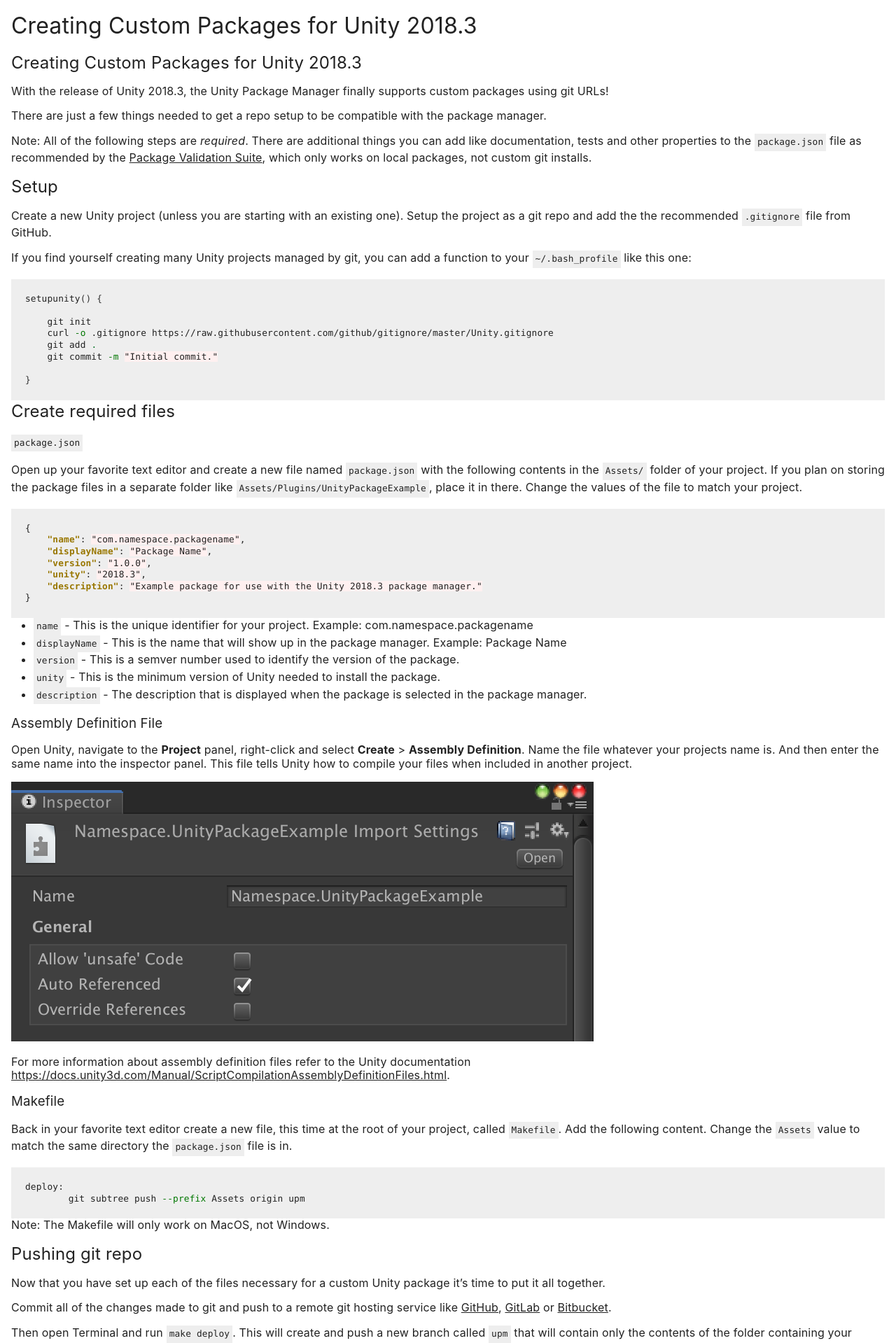
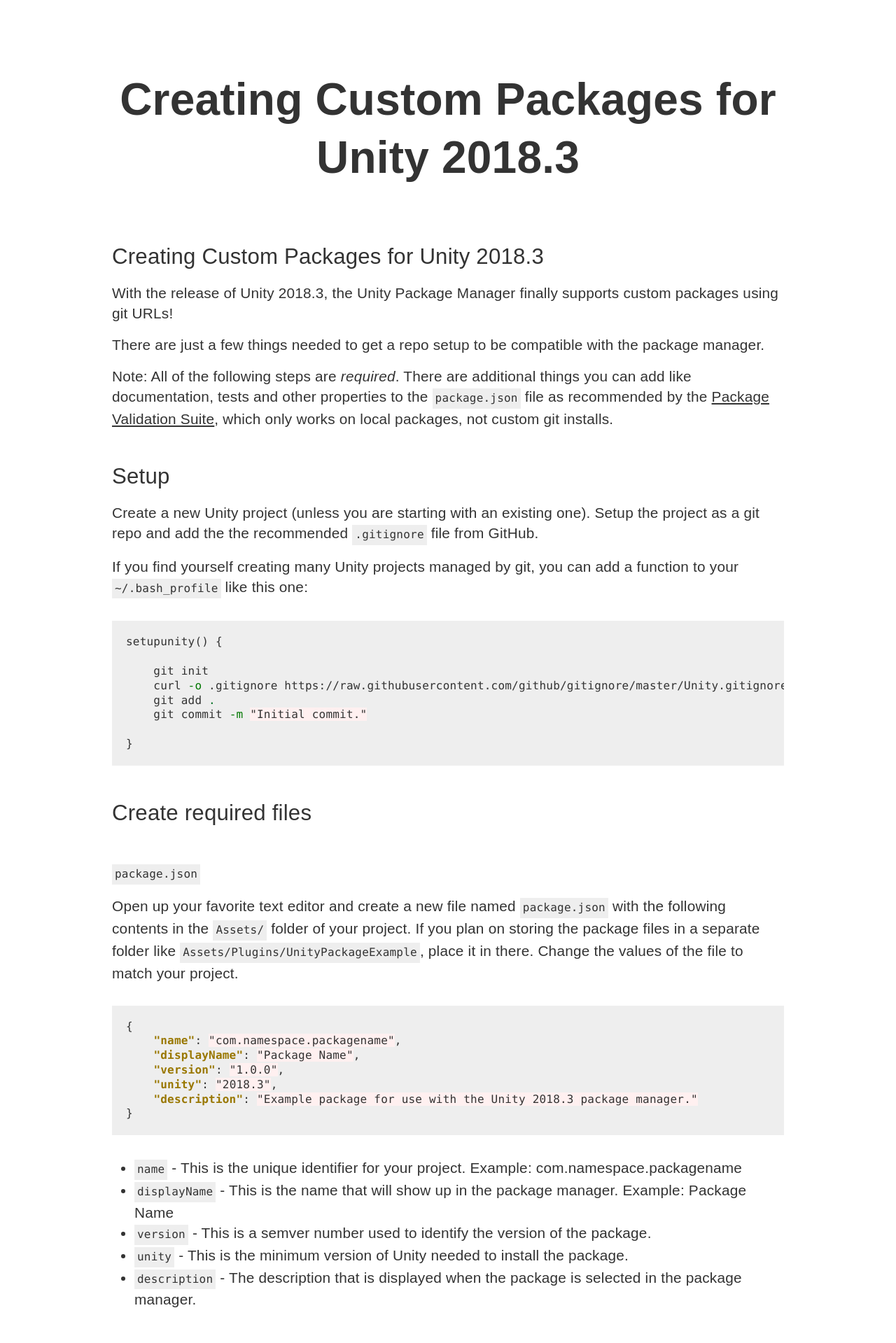
Before and after one commit to neogeek/neogeek.github.io, a Jekyll site: the page built from _posts/2019-01-01-creating-custom-packages-for-unity-2018.3.md, in a window 1280 px wide. Shown: the top 1919 px of the page at 70% size. Built offline with Jekyll 4.4.1, drawn with Linux system fonts in a browser that asks for light colours; some web fonts are replaced.

Commit message:
Added custom css.

```diff
--- a/css/styles.css
+++ b/css/styles.css
@@ -1,3 +1,15 @@
+@import url('https://rsms.me/inter/inter.css');
+
+html {
+    font-family: 'Inter', sans-serif;
+}
+
+@supports (font-variation-settings: normal) {
+    html {
+        font-family: 'Inter var', sans-serif;
+    }
+}
+
 html {
     box-sizing: border-box;
 }
@@ -12,26 +24,28 @@
 
 body {
     padding: 1em;
-    font-family: -apple-system, BlinkMacSystemFont, 'Helvetica', 'Arial',
-        sans-serif;
-    font-size: 1em;
-    line-height: 1.2;
-    color: #222;
+    font-size: 1.3em;
+    line-height: 1.4;
+    color: #333;
     letter-spacing: 0.01em;
 }
 
-h1,
+h1 {
+    margin: 5rem 0;
+    font-size: 4rem;
+    line-height: 1.3;
+    text-align: center;
+}
+
 h2,
 h3 {
+    margin: 3rem 0 1rem;
     font-weight: normal;
     line-height: 1.3;
 }
 
-h1,
-h2,
-h3,
 p {
-    margin: 0 0 1rem;
+    margin: 1rem 0;
 }
 
 ol,
@@ -46,16 +60,30 @@
 pre,
 code {
     font-family: 'Monaco', monospace;
-    font-size: 0.8rem;
+    font-size: 1rem;
     line-height: 1.3;
     background-color: #eee;
 }
 
 pre {
+    margin: 2rem 0;
     padding: 1rem;
+    overflow: auto;
 }
 
 code {
     display: inline-block;
     padding: 0.25rem;
 }
+
+.page-content {
+    margin: 5rem auto;
+    max-width: 60rem;
+}
+
+.page-content img {
+    display: block;
+    margin: 2rem auto;
+    max-width: 100%;
+    height: auto;
+}
```
